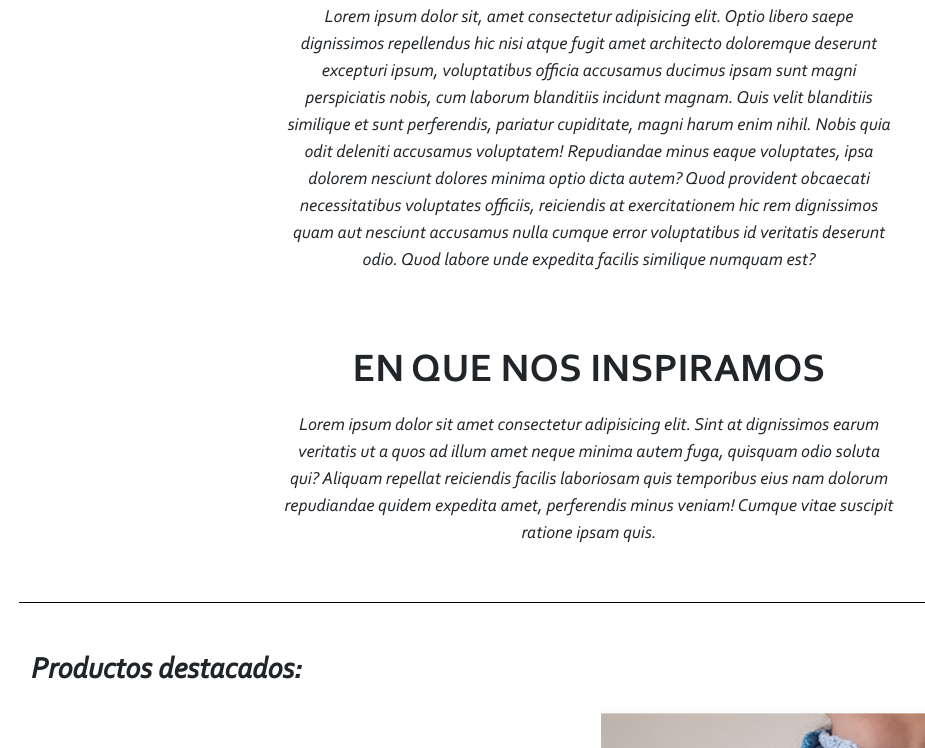
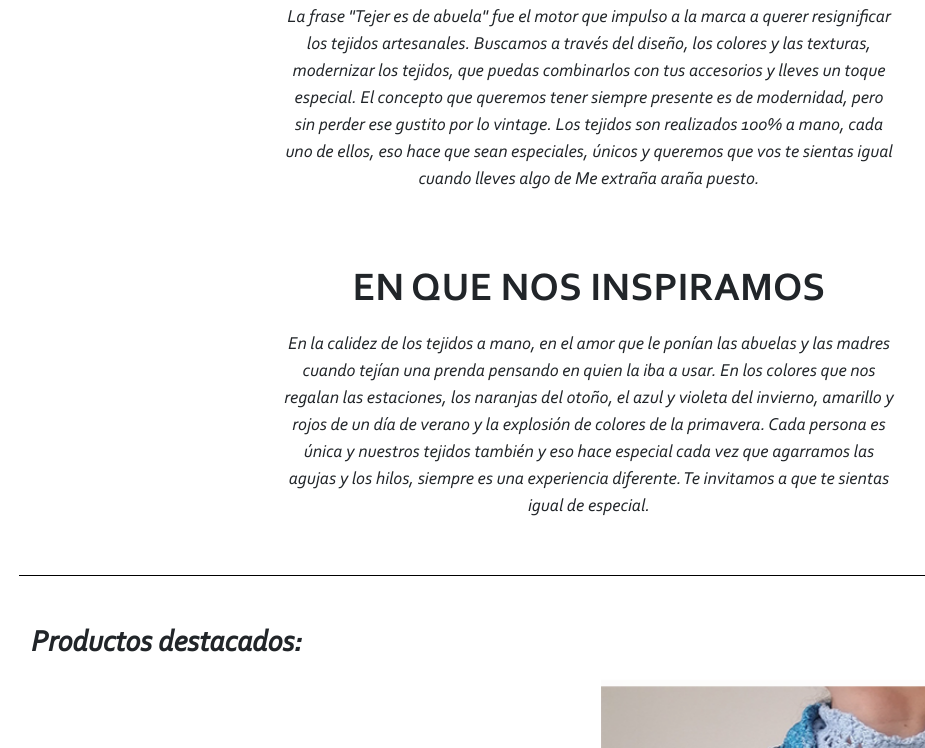
Before and after one commit to NataliaEspejoCordero/IdeaEspejoCorderoNatalia, a website: page index.html in a window 1280 px wide. Shown: the part 766-1514 px from the top of the page, without its empty margins (51-976 px from the left). Drawn offline with nearby package versions, Linux system fonts and the light colour scheme.

Commit message:
agregado de texto en index para tercera pre entrega

```diff
--- a/index.html
+++ b/index.html
@@ -31,8 +31,8 @@
                 <div class="collapse navbar-collapse" id="navbarSupportedContent">
                     <ul class="mx-auto navbar-nav me-auto mb-2 mb-lg-0">
                         <li class=" nav-item">
-                            <a class="text-white text-decoration-none px-5 nav-link active btnBarraMenu" aria-current="page"
-                                href="#">Inicio</a>
+                            <a class="text-white text-decoration-none px-5 nav-link active btnBarraMenu"
+                                aria-current="page" href="#">Inicio</a>
                         </li>
                         <li class="nav-item">
                             <a class="text-white text-decoration-none px-5 nav-link btnBarraMenu"
@@ -48,7 +48,8 @@
         </nav>
 
         <div class="btnDerecha d-grid gap-2 justify-content-end">
-            <a href="Pages/ingresa-a-tu-cuenta.html"><button class="btnHover btn btn-lg" type="button">Ingresa a tu cuenta</button></a>
+            <a href="Pages/ingresa-a-tu-cuenta.html"><button class="btnHover btn btn-lg" type="button">Ingresa a tu
+                    cuenta</button></a>
         </div>
 
     </header>
@@ -61,52 +62,32 @@
                 <iframe width="560" height="315" src="https://www.youtube.com/embed/Df5AWE_9Mow?autoplay=1"
                     title="YouTube video player" frameborder="0"
                     allow="accelerometer; autoplay; clipboard-write; encrypted-media; gyroscope; picture-in-picture"
-                    allowfullscreen mute></iframe> </div>
+                    allowfullscreen mute></iframe>
+            </div>
 
             <div class="texto container col-xl-6 mx-auto p-2 mt-4">
                 <h2 class="titulo text-center" id="#sobreNosotros">NOS PRESENTAMOS</h2>
-                <p class="text-center parrafo">Lorem ipsum dolor sit, amet consectetur adipisicing elit.
-                    Optio
-                    libero saepe
-                    dignissimos
-                    repellendus hic nisi
-                    atque fugit amet architecto doloremque deserunt excepturi ipsum, voluptatibus officia
-                    accusamus
-                    ducimus
-                    ipsam
-                    sunt magni perspiciatis nobis, cum laborum blanditiis incidunt magnam. Quis velit blanditiis
-                    similique et
-                    sunt
-                    perferendis, pariatur cupiditate, magni harum enim nihil. Nobis quia odit deleniti accusamus
-                    voluptatem!
-                    Repudiandae minus eaque voluptates, ipsa dolorem nesciunt dolores minima optio dicta autem?
-                    Quod
-                    provident
-                    obcaecati necessitatibus voluptates officiis, reiciendis at exercitationem hic rem
-                    dignissimos
-                    quam
-                    aut
-                    nesciunt
-                    accusamus nulla cumque error voluptatibus id veritatis deserunt odio. Quod labore unde
-                    expedita
-                    facilis
-                    similique numquam est?</p>
+                <p class="text-center parrafo">La frase "Tejer es de abuela" fue el motor que impulso a la marca a
+                    querer resignificar los tejidos artesanales.
+                    Buscamos a través del diseño, los colores y las texturas, modernizar los tejidos, que puedas
+                    combinarlos con tus accesorios y lleves un toque especial.
+                    El concepto que queremos tener siempre presente es de modernidad, pero sin perder ese gustito por lo
+                    vintage.
+                    Los tejidos son realizados 100% a mano, cada uno de ellos, eso hace que sean especiales, únicos y
+                    queremos que vos te sientas igual cuando lleves algo de Me extraña araña puesto.
+                </p>
             </div>
 
             <div class="texto container container col-xl-6 mx-auto p-2 mt-4 ">
                 <h2 class="titulo text-center">EN QUE NOS INSPIRAMOS</h2>
-                <p class="parrafo text-center">Lorem ipsum dolor sit amet consectetur adipisicing elit.
-                    Sint at
-                    dignissimos earum
-                    veritatis ut
-                    a quos ad
-                    illum amet neque minima autem fuga, quisquam odio soluta qui? Aliquam repellat reiciendis
-                    facilis
-                    laboriosam
-                    quis temporibus eius nam dolorum repudiandae quidem expedita amet, perferendis minus veniam!
-                    Cumque
-                    vitae
-                    suscipit ratione ipsam quis.</p>
+                <p class="parrafo text-center">En la calidez de los tejidos a mano, en el amor que le ponían las abuelas
+                    y las madres cuando tejían una prenda pensando en quien la iba a usar.
+                    En los colores que nos regalan las estaciones, los naranjas del otoño, el azul y violeta del
+                    invierno, amarillo y rojos de un día de verano y la explosión de colores de la primavera.
+                    Cada persona es única y nuestros tejidos también y eso hace especial cada vez que agarramos las
+                    agujas y los hilos, siempre es una experiencia diferente.
+                    Te invitamos a que te sientas igual de especial.
+                </p>
 
             </div>
         </div>
@@ -173,7 +154,7 @@
                     </div>
                 </div>
                 <div class="col-xs-12 col-md-6 col-xl-3 mb-3 mx-0 px-0">
-                <p class="linkFooter">Seguinos en <a  href="https://www.instagram.com/meextranaaranatejidos/"> <img
+                    <p class="linkFooter">Seguinos en <a href="https://www.instagram.com/meextranaaranatejidos/"> <img
                                 src="images/instagram blanco.png" alt="" width="30px" height="auto"> </a></p>
                 </div>
             </div>
```
Lines whose indentation alone changed are shown as unchanged.
